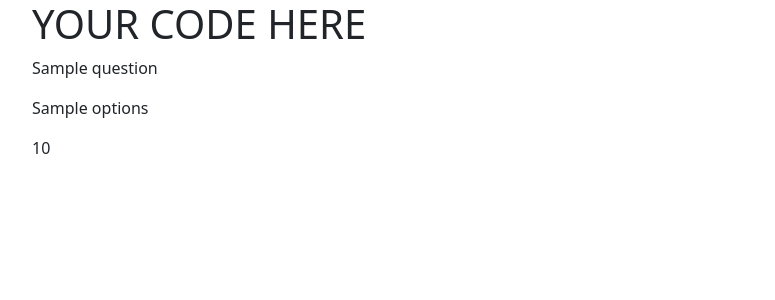
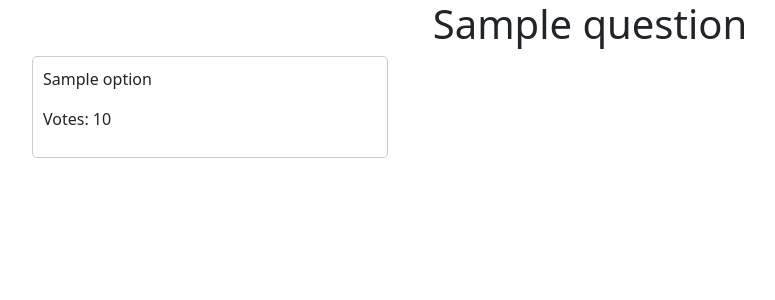
Before and after one commit to ew432usna/pollstr, a Flask app: template templates/poll.html in a window 1280 px wide. Shown: the top 300 px of the page, without its empty margins (50-825 px from the left). Run offline with Flask 3, Linux system fonts and the light colour scheme; the template is opened without the code that fills it: most values are stand-ins (such as "Sample title", 1, 10 or a date in 2020).

Commit message:
update poll page

```diff
--- a/templates/poll.html
+++ b/templates/poll.html
@@ -5,13 +5,33 @@
     <meta name="viewport" content="width=device-width, initial-scale=1.0">
     <title>Poll Details</title>
     <link href="https://cdn.jsdelivr.net/npm/bootstrap@5.1.0/dist/css/bootstrap.min.css" rel="stylesheet">
+    <style>
+        /* Additional CSS to center the question */
+        .centered {
+            text-align: center;
+        }
+        /* Additional CSS to style the option boxes */
+        .option-box {
+            border: 1px solid #ccc;
+            padding: 10px;
+            margin-bottom: 10px;
+            border-radius: 5px;
+        }
+    </style>
 </head>
 <body>
 <div class="container">
-   <h1>YOUR CODE HERE</h1>
-   <p>{{question}}</p>
-   <p>{{options}}</p>
-   <p>{{votes}}</p>
+    <h1 class="centered">{{ question }}</h1>
+    <div class="row">
+        {% for option, votes in options %}
+        <div class="col-md-4">
+            <div class="option-box">
+                <p>{{ option }}</p>
+                <p>Votes: {{ votes }}</p>
+            </div>
+        </div>
+        {% endfor %}
+    </div>
 </div>
 </body>
 </html>
```
